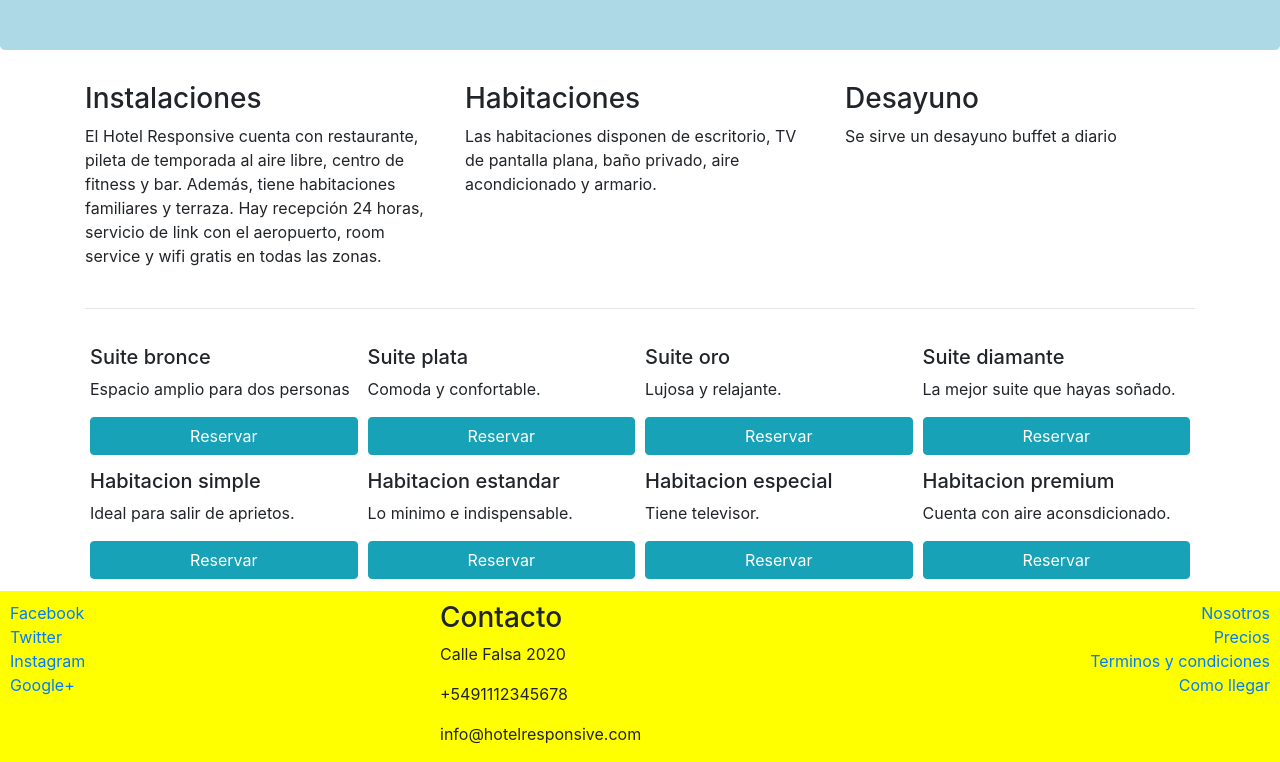
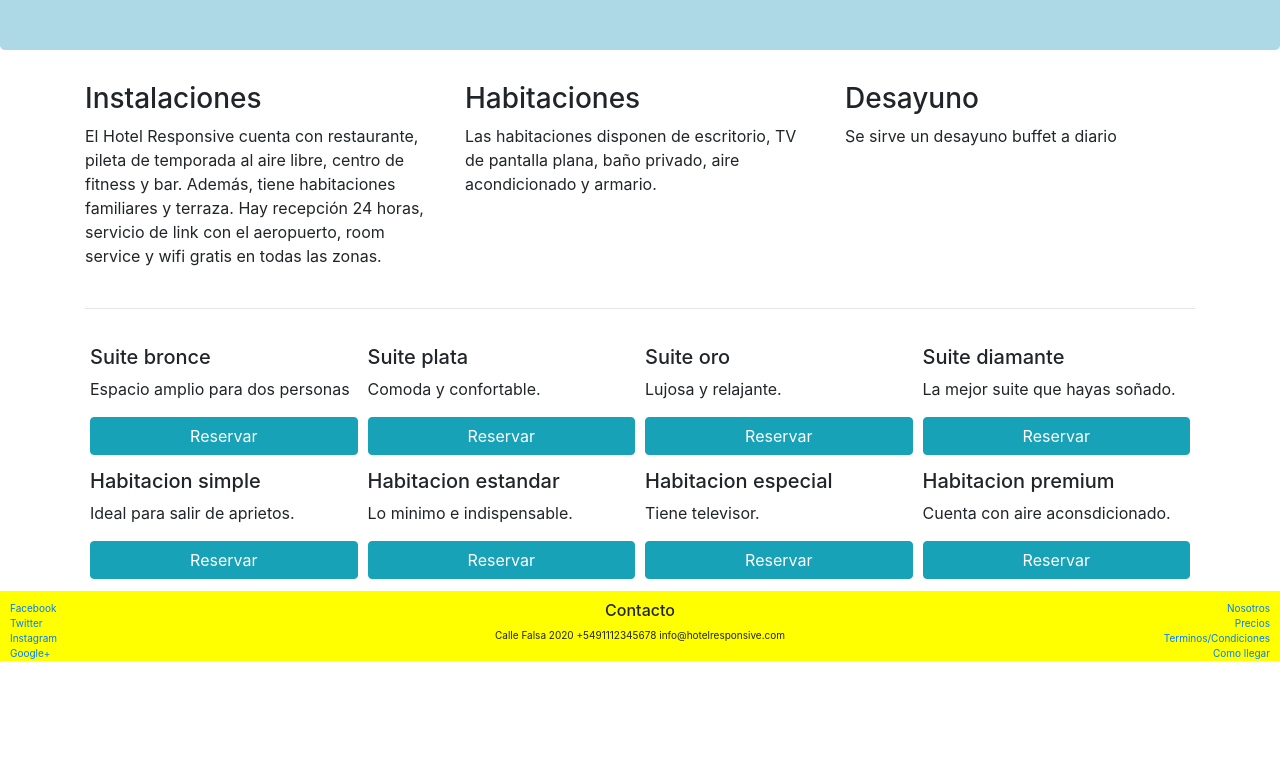
Before and after one commit to sergiobollo/guia-hoteles, a website: page index.html in a window 1280 px wide. Shown: the part 134-896 px from the top of the page. After the commit the page ends 800 px from the top, so only its background shows below. Drawn offline with nearby package versions, Linux system fonts and the light colour scheme.

Commit message:
Actualizaciones en footer y estilos con flex para tarea de modulo 1

```diff
--- a/css/main.css
+++ b/css/main.css
@@ -7,6 +7,7 @@ footer {
     background-color: yellow;
     margin-bottom: 0px;
     margin-top: 10px;
+    font-size: 10px !important;
 }
 
 .card-hotel {
--- a/index.html
+++ b/index.html
@@ -123,25 +123,29 @@
 
         <footer>
             <div class="row">
-                <div class="col-sm-4 d-flex flex-column">
+                <div class="col-4 col-sm">
+                    <div class="d-flex flex-column">
                         <a href="https://www.facebook.com">Facebook</a>
                         <a href="https://www.twitter.com">Twitter</a>
                         <a href="https://www.instagram.com">Instagram</a>
                         <a href="https://www.google.com">Google+</a>
                     </div>
-                <div class="col-sm-4">
-                    <address>
-                    <h3>Contacto</h3>
-                    <p>Calle Falsa 2020</p>
-                    <p>+5491112345678</p>
-                   <p> info@hotelresponsive.com</p>
+                </div>
+                <div class="col-4 col-sm">
+                    <address  class="d-flex flex-column align-items-center text-center">
+                    <h6>Contacto</h6>
+                    Calle Falsa 2020
+                    +5491112345678
+                    info@hotelresponsive.com
                     </address>
                 </div>
-                <div class="col-sm-4 d-flex flex-column align-items-end">
+                <div class="col-4 col-sm">
+                    <div class="d-flex flex-column align-items-end">
                         <a href="#">Nosotros</a>
                         <a href="#">Precios</a>
-                    <a href="#">Terminos y condiciones</a>
+                        <a href="#">Terminos/Condiciones</a>
                         <a href="#">Como llegar</a>
+                    </div>
                 </div>
             </div>
         </footer>
@@ -149,7 +153,7 @@
 
     <!-- jQuery, Popper.js, and Bootstrap JS -->
     <script src = "node_modules/jquery/dist/jquery.min.js"></script>
-    <script src = "node_modules/popper.js/dist/popper.min.js"></script>
+    <script src = "node_modules/popper.js/dist/umd/popper.min.js"></script>
     <script src="node_modules/bootstrap/dist/js/bootstrap.min.js"></script>
 
   </body>
```
Lines whose indentation alone changed are shown as unchanged.
